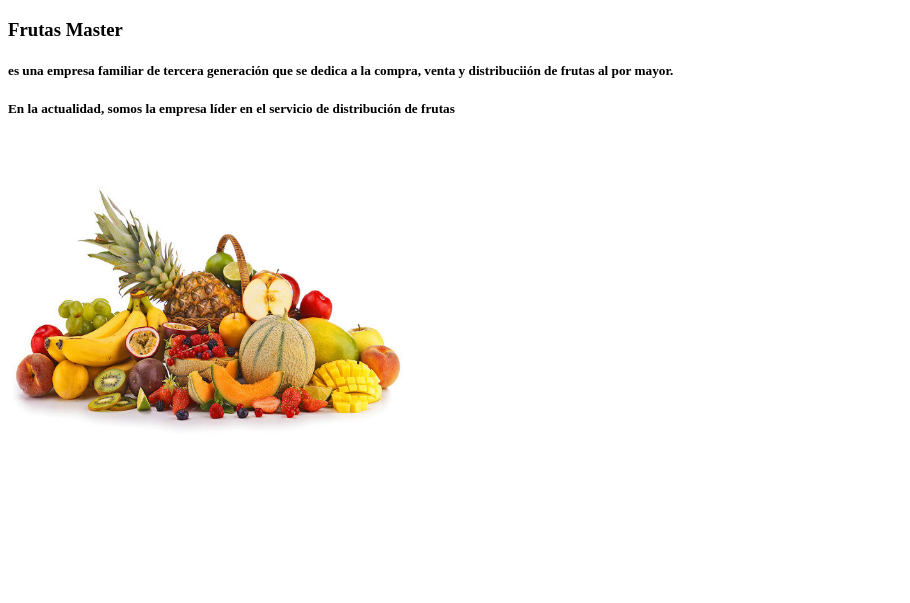
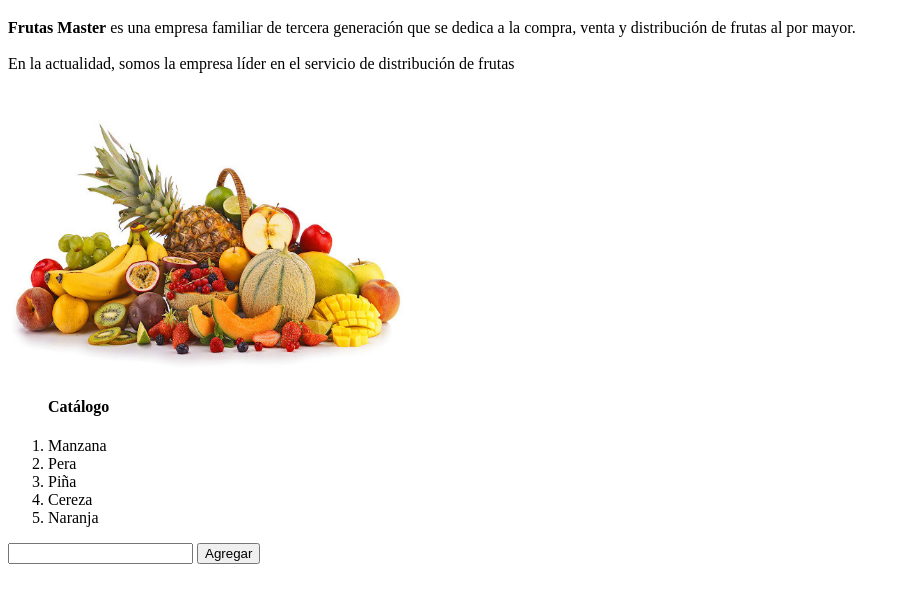
Before and after one commit to macubis/lista-frutas, a plain HTML site: page index.html in a window 1280 px wide. Shown: the part 61-664 px from the top of the page, without its empty margins (0-910 px from the left). Drawn offline with Linux system fonts and the light colour scheme.

Commit message:
añadiendo los utlimos detalles

```diff
--- a/assets/js/javascript.js
+++ b/assets/js/javascript.js
@@ -0,0 +1 @@
+alert ("Hola Mundo");
--- a/index.html
+++ b/index.html
@@ -2,13 +2,23 @@
 <html lang="en">
 <head>
 	<meta charset="UTF-8">
-	<title>Document</title>
-</head>
+	<title>Frutas Master</title>
 <body>
-<h1><b>Lista de Frutas</b></h1>
-<h3><b>Frutas Master</b><h3>
-<h5>es una empresa familiar de tercera generación que se dedica a la compra, venta y distribuciión de frutas al por mayor.</h5>
-<h5>En la actualidad, somos la empresa líder en el servicio de distribución de frutas</h5>
+<h1>Lista de Frutas</h1>
+<script> alert ("Hola Mundo")</script>
+<strong>Frutas Master</strong>
+es una empresa familiar de tercera generación que se dedica a la compra, venta y distribución de frutas al por mayor.</br></br>
+En la actualidad, somos la empresa líder en el servicio de distribución de frutas</br>
 <IMG SRC="fruta.jpg" WIDTH=400 HEIGHT=300>
+<ol>
+<h4><strong>Catálogo</strong></h4>
+<li>Manzana</li>
+<li>Pera </li>
+<li>Piña </li>
+<li>Cereza </li>
+<li>Naranja </li>
+</ol>
+<input type= "text"/>
+<input type= "button" value="Agregar" id = "Fruta"/>
 </body>
 </html>
```
Also changed, not shown: 1 other file.
